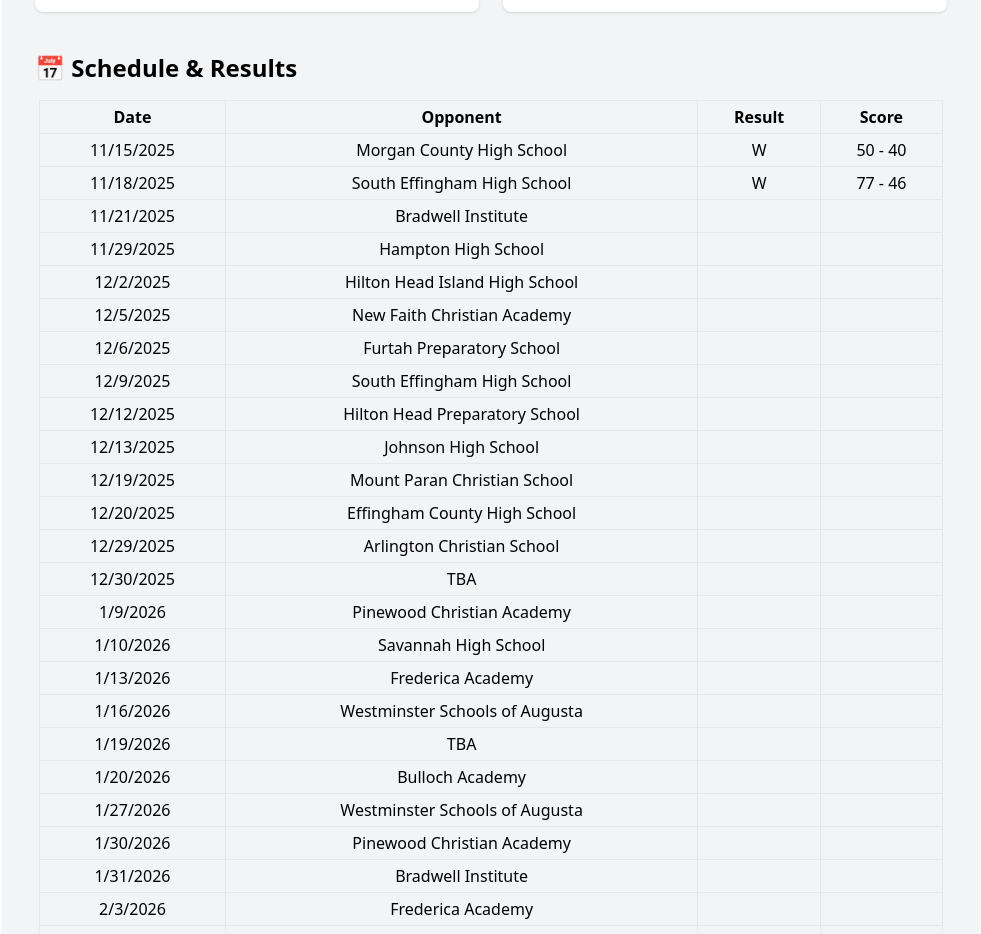
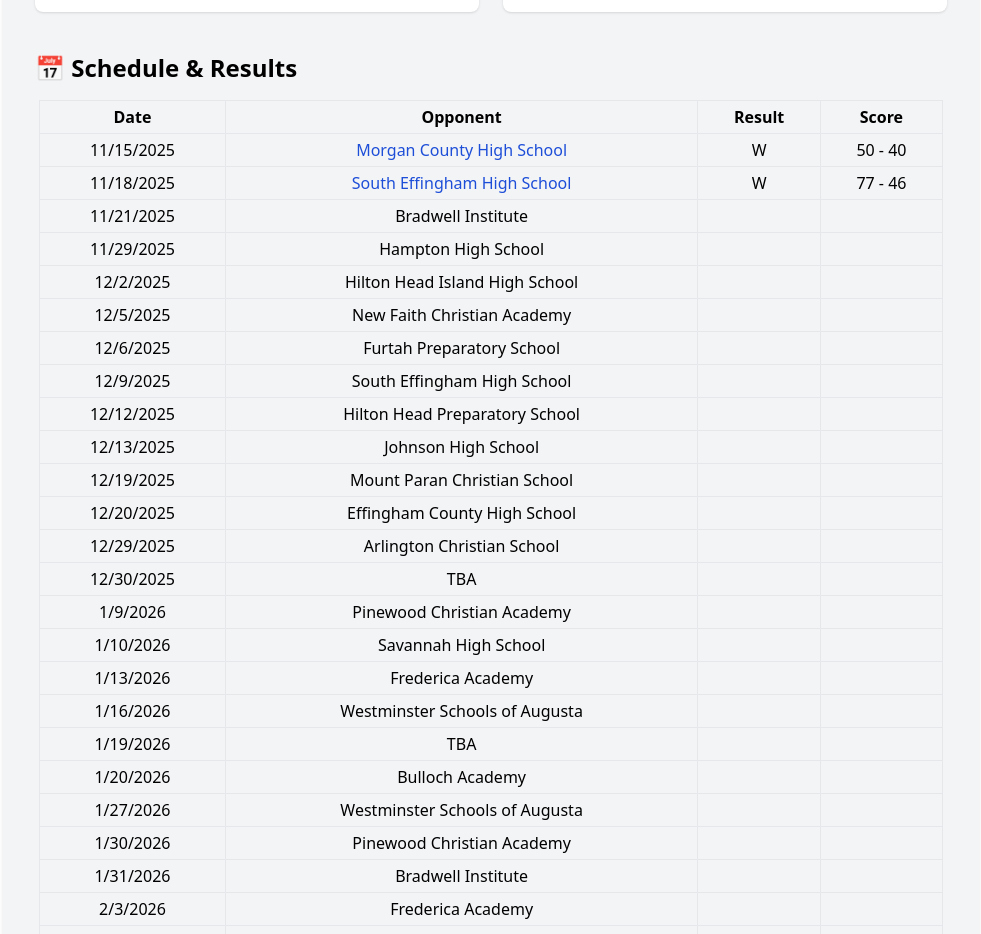
Before and after one commit to newonda1/st-andrews-basketball, a React (Vite) app: page /seasons/2025-26 in a window 1280 px wide. Shown: the part 2200-3134 px from the top of the page, without its empty margins (149-1130 px from the left). Built offline with nearby package versions, Linux system fonts and the light colour scheme.

Commit message:
Update Season2025_26.jsx

```diff
--- a/src/seasons/Season2025_26.jsx
+++ b/src/seasons/Season2025_26.jsx
@@ -1,4 +1,5 @@
 import React, { useEffect, useState } from 'react';
+import { Link } from 'react-router-dom';
 
 function Season2025_26() {
   const [games, setGames] = useState([]);
@@ -287,16 +288,32 @@ function Season2025_26() {
               </tr>
             </thead>
             <tbody>
-              {games.map((game, idx) => (
+              {games.map((game, idx) => {
+                const hasResult = game.Result === 'W' || game.Result === 'L';
+
+                // If the game is complete, make the opponent name a link.
+                const opponentCell = hasResult ? (
+                  <Link
+                    to={`/games/${game.GameID}`}
+                    className="text-blue-700 hover:underline"
+                  >
+                    {game.Opponent}
+                  </Link>
+                ) : (
+                  game.Opponent
+                );
+
+                return (
                   <tr key={game.GameID || idx}>
                     <td className="border px-2 py-1">{formatDate(game.Date)}</td>
-                  <td className="border px-2 py-1">{game.Opponent}</td>
+                    <td className="border px-2 py-1">{opponentCell}</td>
                     <td className="border px-2 py-1">{formatResult(game)}</td>
                     <td className="border px-2 py-1 whitespace-nowrap">
                       {formatScore(game)}
                     </td>
                   </tr>
-              ))}
+                );
+              })}
             </tbody>
           </table>
         </div>
```
Lines whose indentation alone changed are shown as unchanged.
